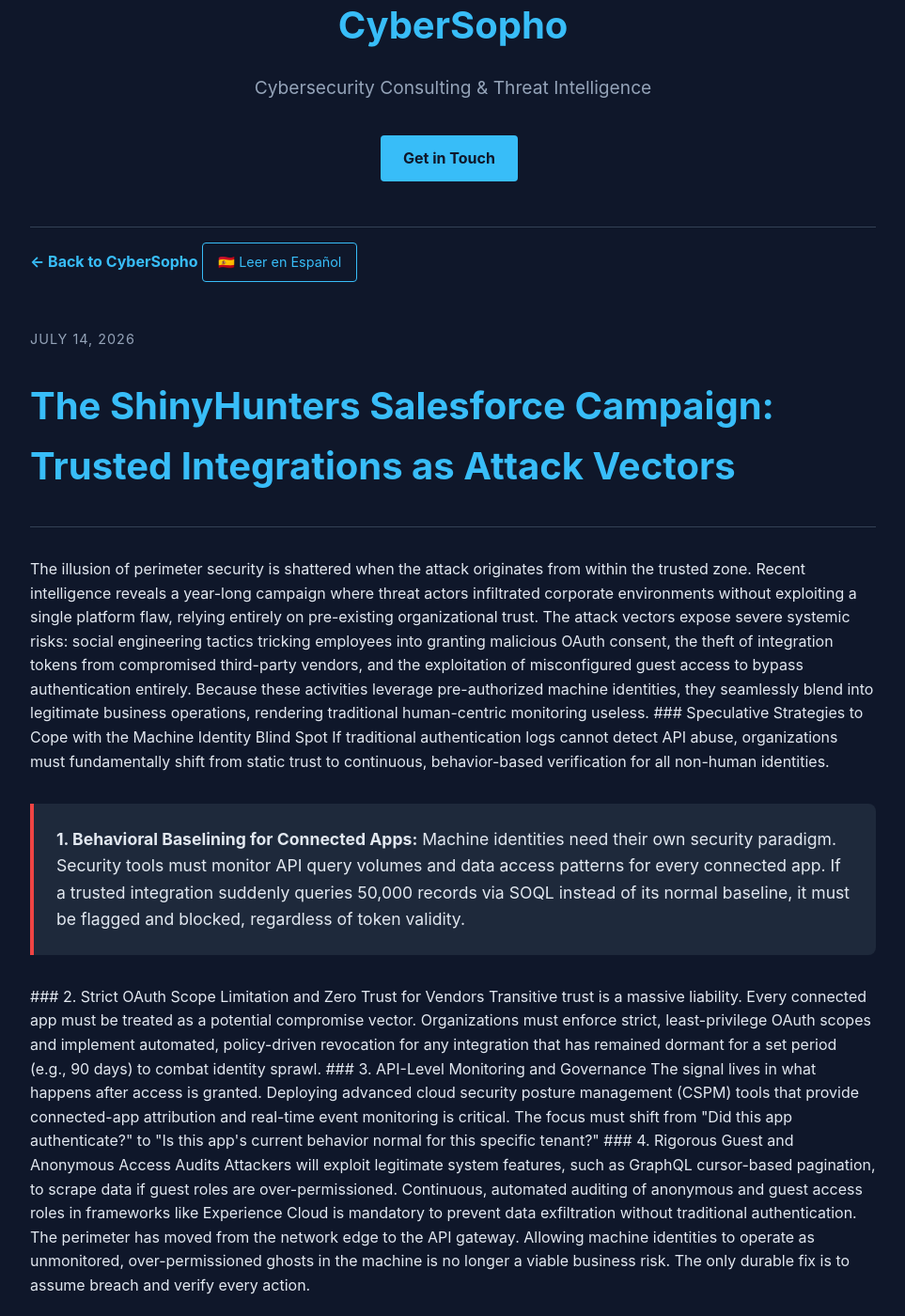
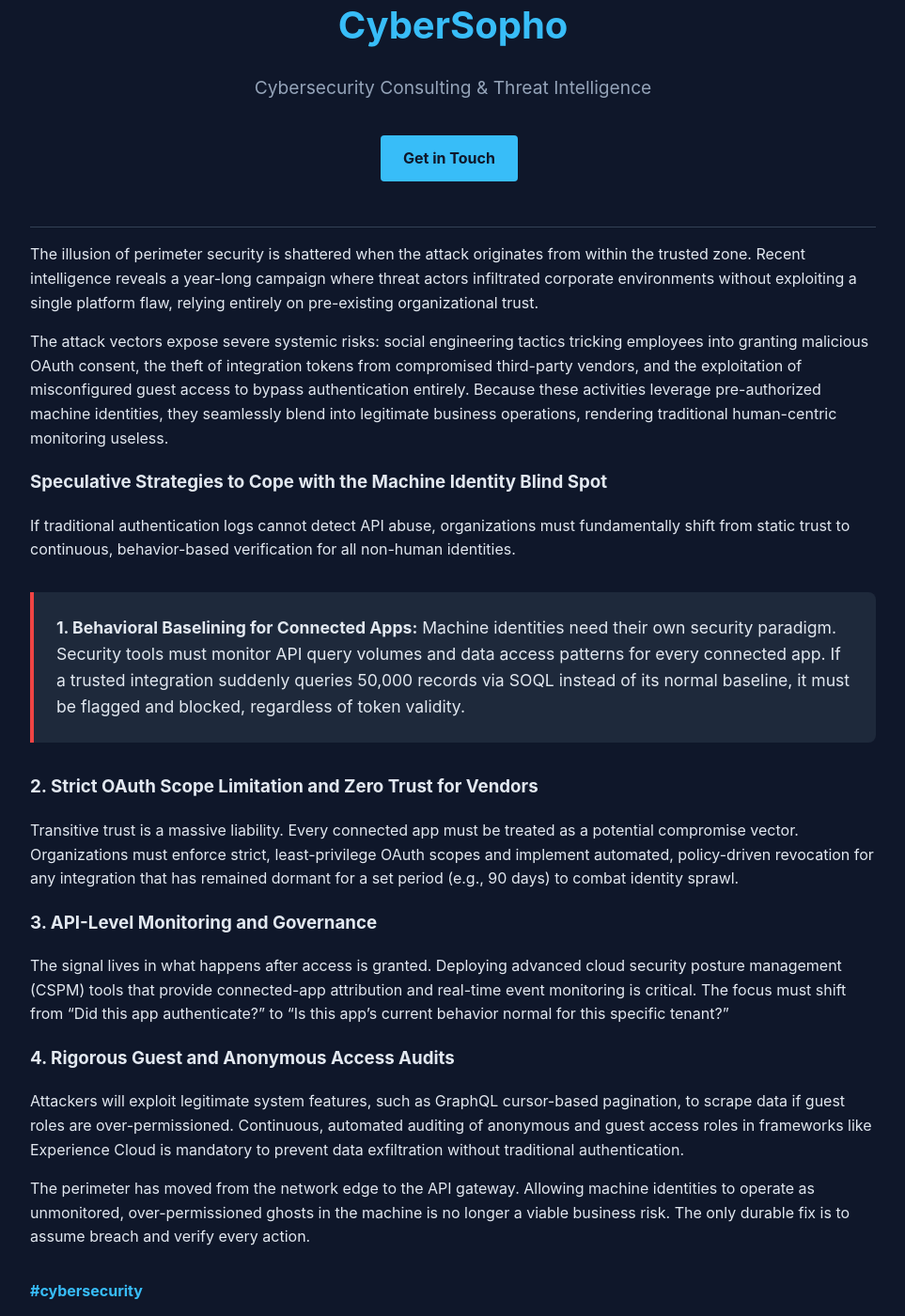
Before and after one commit to sophix-master/cybersopho, a Jekyll site: the page built from _posts/2026-07-14-shinyhunters-salesforce-campaign.md, in a window 1280 px wide and 1400 px high, scrolled down 720 px. Shown: the whole window at 94% size, without its empty margins (158-1121 px from the left). Built offline with Jekyll 4.4.1, drawn with Linux system fonts in a browser that asks for light colours.

Commit message:
Update 2026-07-14-shinyhunters-salesforce-campaign.md

```diff
--- a/_posts/2026-07-14-shinyhunters-salesforce-campaign.md
+++ b/_posts/2026-07-14-shinyhunters-salesforce-campaign.md
@@ -4,16 +4,6 @@
 date: 2026-07-14
 description: "Analysis of the year-long ShinyHunters campaign, highlighting the severe risks of machine identity blind spots and speculative strategies to cope with API abuse."
 ---
-
-<a href="/" class="back-link">← Back to CyberSopho</a>
-<a href="/2026/07/14/shinyhunters-salesforce-campaign-es/" class="lang-switch">🇪🇸 Leer en Español</a>
-
-<div class="post-header">
-    <span class="post-date">July 14, 2026</span>
-    <h1>The ShinyHunters Salesforce Campaign: Trusted Integrations as Attack Vectors</h1>
-</div>
-
-<div class="post-content">
 
 The illusion of perimeter security is shattered when the attack originates from within the trusted zone. Recent intelligence reveals a year-long campaign where threat actors infiltrated corporate environments without exploiting a single platform flaw, relying entirely on pre-existing organizational trust.
 
@@ -48,5 +38,3 @@
 <a href="https://thehackernews.com/2026/07/microsoft-maps-year-long-shinyhunters.html" target="_blank">The Hacker News: Microsoft Maps Three Salesforce Attack Paths Tied to a Year of ShinyHunters Activity</a><br>
 <a href="https://cybersopho.top" target="_blank">https://cybersopho.top</a>
 </div>
-
-</div>
```
